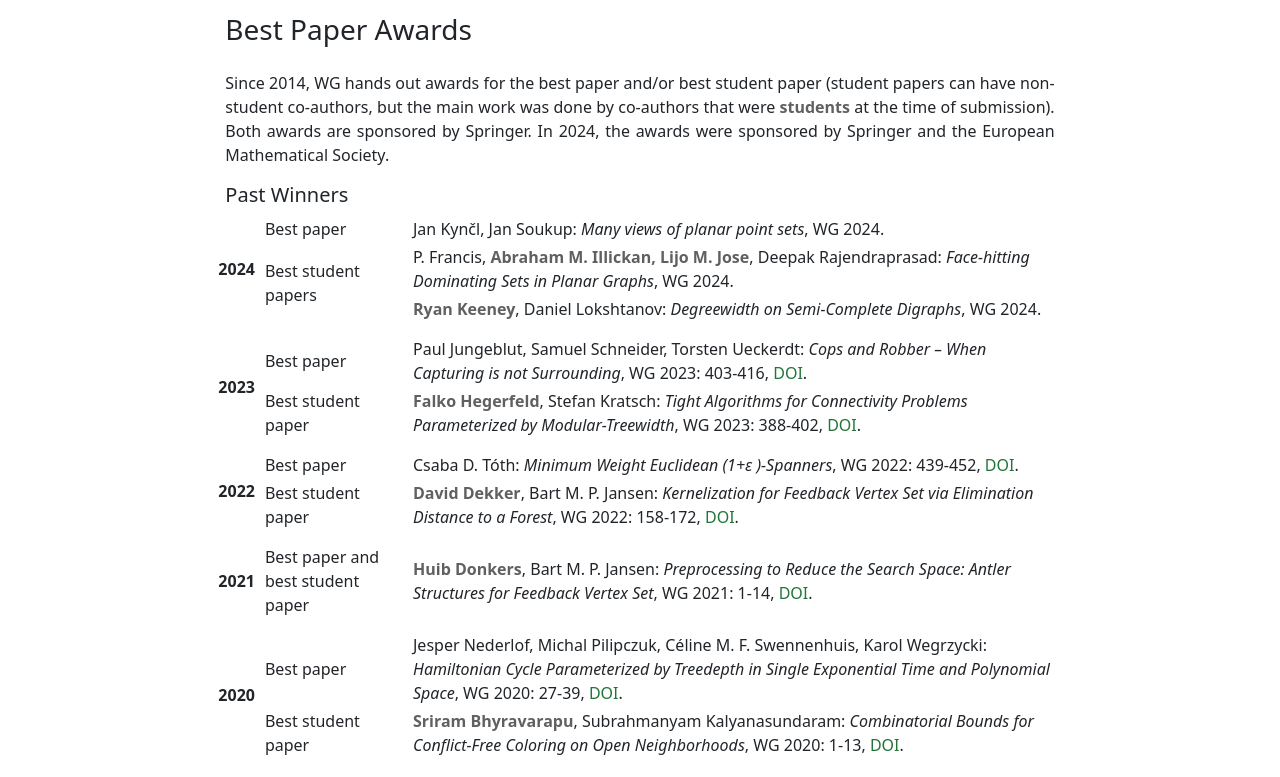
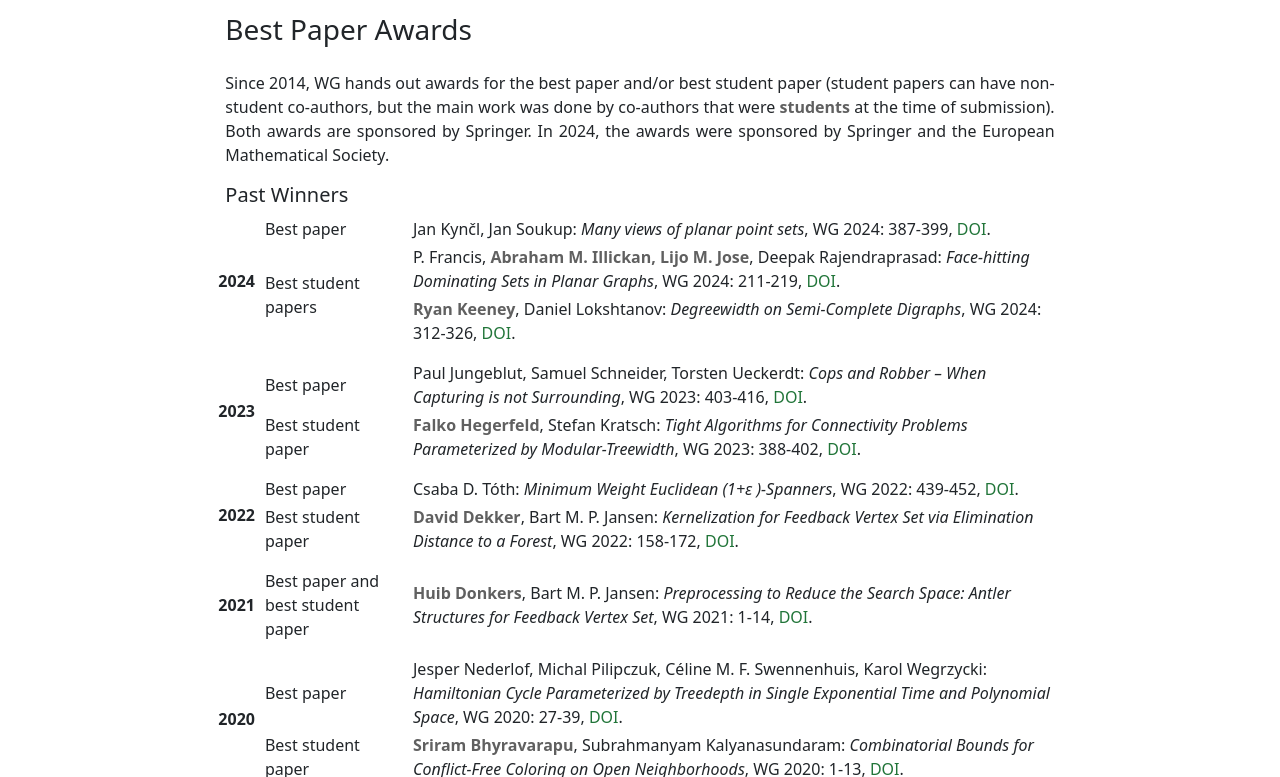
Before and after one commit to wg-conference/wg-conference, a plain HTML site: page best.html in a window 1280 px wide. Shown: the part 323-1100 px from the top of the page. Drawn offline with nearby package versions, Linux system fonts and the light colour scheme.

Commit message:
add LNCS volume WG 2024

```diff
--- a/best.html
+++ b/best.html
@@ -52,14 +52,14 @@
 	<tr>
 	<th rowspan = "3"> 2024</td>
 	<td> Best paper </td>
-	<td> Jan Kynčl, Jan Soukup: <i>Many views of planar point sets</i>, WG&nbsp;2024.</td>
+	<td> Jan Kynčl, Jan Soukup: <i>Many views of planar point sets</i>, WG&nbsp;2024: 387-399, <a href="https://doi.org/10.1007/978-3-031-75409-8_27">DOI</a>.</td>
 </tr>
 <tr>
 	<td rowspan = "2"> Best student papers</td>
-	<td> P. Francis, <b style="color:#606060">Abraham M. Illickan, Lijo M. Jose</b>, Deepak Rajendraprasad: <i>Face-hitting Dominating Sets in Planar Graphs</i>, WG&nbsp;2024.</td>
+	<td> P. Francis, <b style="color:#606060">Abraham M. Illickan, Lijo M. Jose</b>, Deepak Rajendraprasad: <i>Face-hitting Dominating Sets in Planar Graphs</i>, WG&nbsp;2024: 211-219, <a href="https://doi.org/10.1007/978-3-031-75409-8_15">DOI</a>.</td>
 </tr>
 <tr>
-	<td> <b style="color:#606060">Ryan Keeney</b>, Daniel Lokshtanov: <i>Degreewidth on Semi-Complete Digraphs</i>, WG&nbsp;2024.</td>
+	<td> <b style="color:#606060">Ryan Keeney</b>, Daniel Lokshtanov: <i>Degreewidth on Semi-Complete Digraphs</i>, WG&nbsp;2024: 312-326, <a href="https://doi.org/10.1007/978-3-031-75409-8_22">DOI</a>.</td>
 </tr>
 
 <tr><td></td></tr>
@@ -240,7 +240,7 @@
 <div class = "row">
 		<div class= " footertext ">
 			<p>International Workshop on Graph-Theoretic Concepts in Computer Science </p>
-		<p>Website created by <a href = https://www.unifr.ch/inf/dsor/en/group/people/324790/17fe9>Felicia Lucke</a>.</p>
+		<p>Website created by <a href = https://felicialucke.github.io/>Felicia Lucke</a>.</p>
 		</div>
 		<div class= "pull-right">
 					<a href="index.html"><img  alt="" align = "right" ></a>
```
Also changed, not shown: index.html (+1 -1 lines), laudatios.html (+1 -1 lines), past.html (+2 -2 lines), steering.html (+1 -1 lines), test.html (+1 -1 lines).
